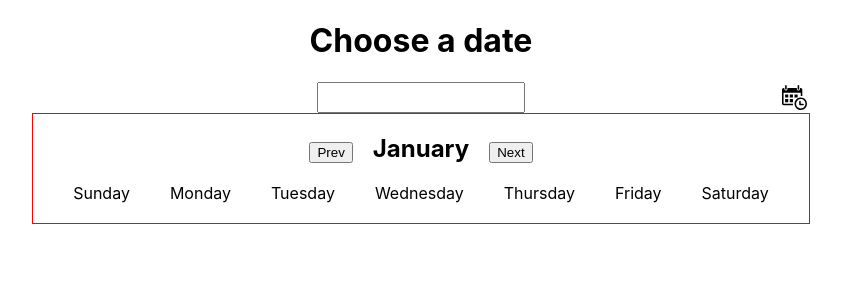
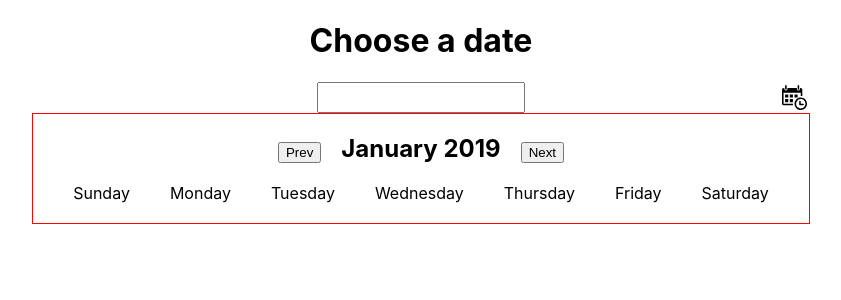
Before and after one commit to AlanaFarkas/date-picker, a React (Create React App) app: page / in a window 1280 px wide. Both pictures are taken after a click on the picture 728 px from the left and 97 px from the top of the page. Shown: the top 300 px of the page, without its empty margins (219-1060 px from the left). Built offline with nearby package versions, Linux system fonts and the light colour scheme.

Commit message:
refactor

```diff
--- a/src/App.js
+++ b/src/App.js
@@ -4,9 +4,7 @@ import calendar_icon from './assets/calendar_icon.svg';
 import Input from './Input'
 import styled from 'styled-components';
 import CalendarContainer from './CalendarContainer';
-import { ALL_DAYS } from './constants';
-
-const ALL_MONTHS = ['January', 'February', 'March', 'April', 'May', 'June', 'July', 'August', 'September', 'November', 'December'];
+import { ALL_DAYS, ALL_MONTHS } from './constants';
 
 class App extends Component {
 
@@ -19,9 +17,9 @@ class App extends Component {
     let year = today.getFullYear();
     let counter = month_number;
 
-
     this.state = {
       weekdays: ALL_DAYS,
+      months: ALL_MONTHS,
       openCalendar: false,
       today: today,
       month_number: month_number,
@@ -31,7 +29,7 @@ class App extends Component {
     }
   }
 
-  handleClick = () => {
+  showCalendar = () => {
     return this.setState(prevState => ({
       openCalendar: !prevState.openCalendar
     }))
@@ -72,10 +70,11 @@ class App extends Component {
       <h1>Choose a date</h1>
       <InputContainerDiv>
         <Input />
-        <CalendarImg onClick={this.handleClick} src={calendar_icon} />
+        <CalendarImg onClick={this.showCalendar} src={calendar_icon} />
         {this.state.openCalendar ?
             <CalendarContainer
             month={this.state.month_string}
+            year={this.state.year}
             days={dayStrings}
             handleNext={this.handleNext}
             handlePrev={this.handlePrev} />
--- a/src/CalendarContainer.js
+++ b/src/CalendarContainer.js
@@ -1,13 +1,13 @@
 import React from 'react';
 import styled from 'styled-components';
 
-const CalendarContainer = ({month, days, handleNext, handlePrev}) => {
+const CalendarContainer = ({year, month, days, handleNext, handlePrev}) => {
 
     return (
     <Calendar>
         <MonthContainer>
             <button onClick={handlePrev}>Prev</button>
-            <Month>{month}</Month>
+            <Month>{month} {year}</Month>
             <button onClick={handleNext}>Next</button>
         </MonthContainer>
         <DaysContainer>
--- a/src/constants.js
+++ b/src/constants.js
@@ -1,4 +1,4 @@
-// export const ALL_MONTHS = ['January', 'February', 'March', 'April', 'May', 'June', 'July', 'August', 'September', 'November', 'December'];
+export const ALL_MONTHS = ['January', 'February', 'March', 'April', 'May', 'June', 'July', 'August', 'September', 'October', 'November', 'December'];
 export const ALL_DAYS = ['Sunday', 'Monday', 'Tuesday', 'Wednesday', 'Thursday', 'Friday', 'Saturday'];
 // export const TODAY = new Date();
 // export const MONTH_NUMBER = TODAY.getMonth();
```
